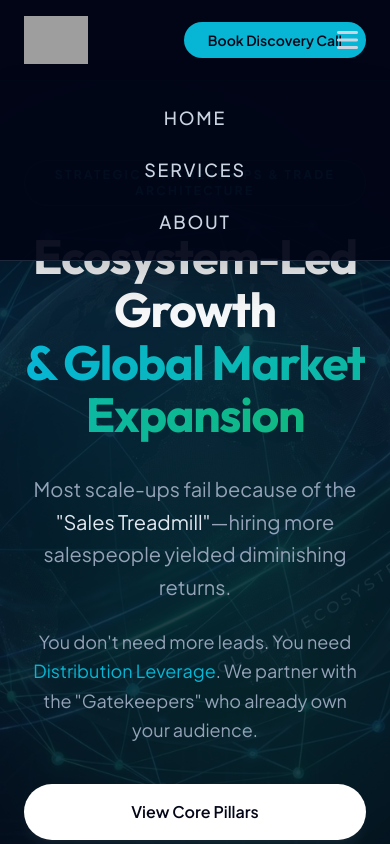
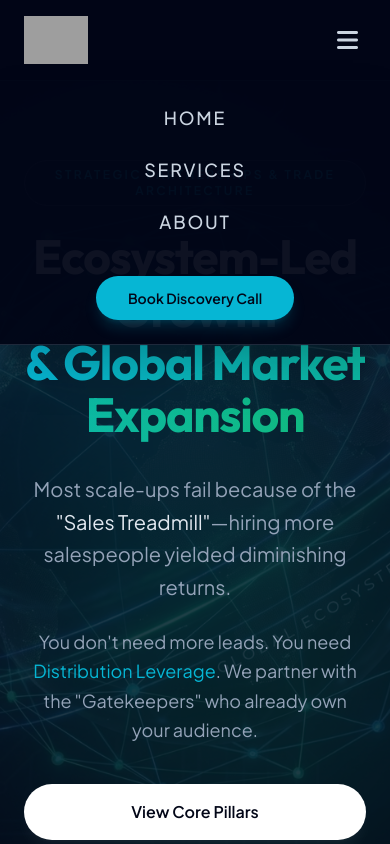
Before and after one commit to tolulopecynthiaajayi-sketch/scalable-growth-website, a website: page index.html in a window 390 px wide. Both pictures are taken after a click on the button 347 px from the left and 40 px from the top of the page. Shown: the top 844 px of the page. Drawn offline with nearby package versions, Linux system fonts and the light colour scheme; grey boxes are pictures that could not be loaded.

Commit message:
Fix mobile layout overlap and add CTA to menu

```diff
--- a/index.html
+++ b/index.html
@@ -83,7 +83,7 @@
                     class="hover:text-brand-cyan transition-colors">About</button>
             </div>
             <a href="mailto:cynthia.a@laniajayi.com"
-                class="bg-brand-cyan hover:bg-cyan-600 text-slate-950 font-bold py-2 px-6 rounded-full transition-all text-sm">
+                class="hidden md:block bg-brand-cyan hover:bg-cyan-600 text-slate-950 font-bold py-2 px-6 rounded-full transition-all text-sm">
                 Book Discovery Call
             </a>
         </div>
@@ -102,7 +102,11 @@
             <button onclick="showPage('services'); toggleMobileMenu()"
                 class="text-lg font-medium text-slate-300 hover:text-brand-cyan tracking-widest uppercase">Services</button>
             <button onclick="showPage('about'); toggleMobileMenu()"
-                class="text-lg font-medium text-slate-300 hover:text-brand-cyan tracking-widest uppercase">About</button>
+                class="text-lg font-medium text-slate-300 hover:text-brand-cyan tracking-widest uppercase mb-4">About</button>
+            <a href="mailto:cynthia.a@laniajayi.com" onclick="toggleMobileMenu()"
+                class="bg-brand-cyan hover:bg-cyan-600 text-slate-950 font-bold py-3 px-8 rounded-full transition-all text-sm shadow-cyan-500/20 shadow-lg">
+                Book Discovery Call
+            </a>
         </div>
     </nav>
 
```
